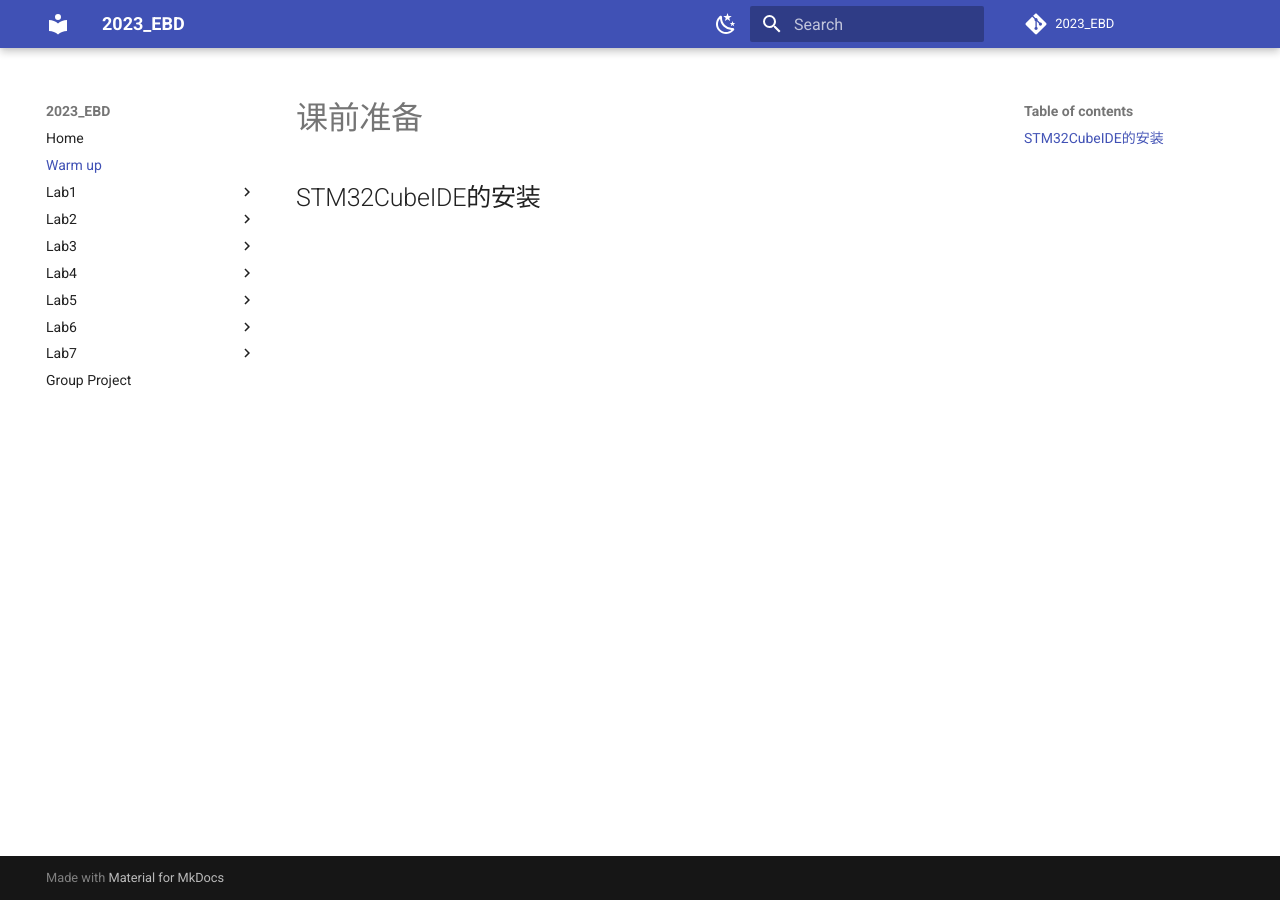
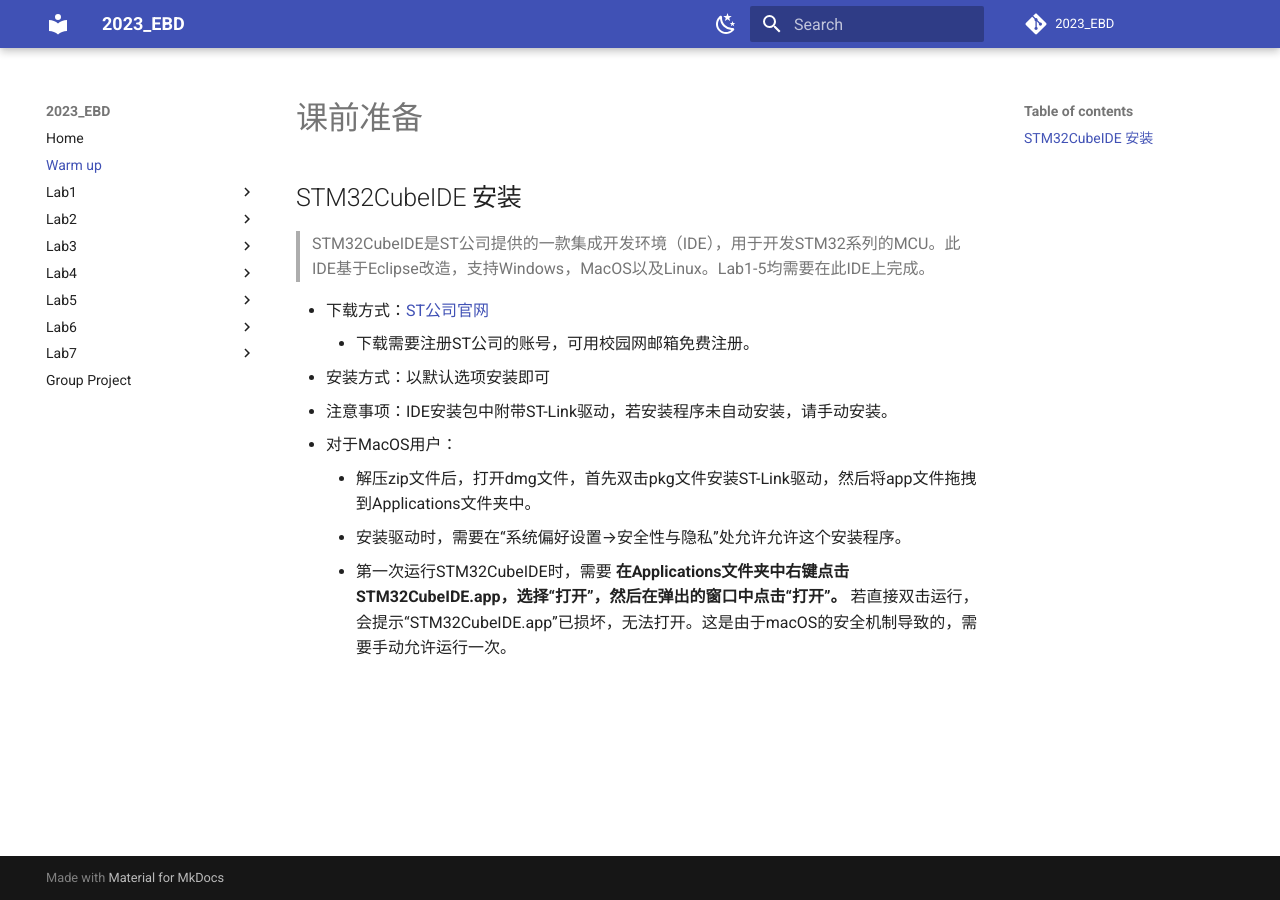
Before and after one commit to zjuerDFL/2023_EBD, an MkDocs documentation site: the page built from docs/docs/warm_up.md, in a window 1280 px wide. Built offline with MkDocs 1.6.1 and Material for MkDocs 9.7.7, drawn with Linux system fonts in a browser that asks for light colours; comment, search, counter and statistics services are not loaded.

Commit message:
update tips to download Cube

```diff
--- a/docs/docs/warm_up.md
+++ b/docs/docs/warm_up.md
@@ -1,3 +1,14 @@
 # 课前准备
 
-## STM32CubeIDE的安装
+## STM32CubeIDE 安装
+
+> STM32CubeIDE是ST公司提供的一款集成开发环境（IDE），用于开发STM32系列的MCU。此IDE基于Eclipse改造，支持Windows，MacOS以及Linux。Lab1-5均需要在此IDE上完成。
+
+- 下载方式：[ST公司官网](https://www.st.com/zh/development-tools/stm32cubeide.html)
+    - 下载需要注册ST公司的账号，可用校园网邮箱免费注册。
+- 安装方式：以默认选项安装即可
+- 注意事项：IDE安装包中附带ST-Link驱动，若安装程序未自动安装，请手动安装。
+- 对于MacOS用户：
+    - 解压zip文件后，打开dmg文件，首先双击pkg文件安装ST-Link驱动，然后将app文件拖拽到Applications文件夹中。
+    - 安装驱动时，需要在“系统偏好设置-->安全性与隐私”处允许允许这个安装程序。
+    - 第一次运行STM32CubeIDE时，需要 **在Applications文件夹中右键点击STM32CubeIDE.app，选择“打开”，然后在弹出的窗口中点击“打开”。** 若直接双击运行，会提示“STM32CubeIDE.app”已损坏，无法打开。这是由于macOS的安全机制导致的，需要手动允许运行一次。
```
